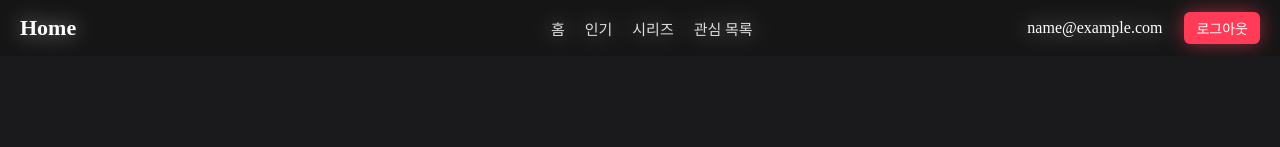
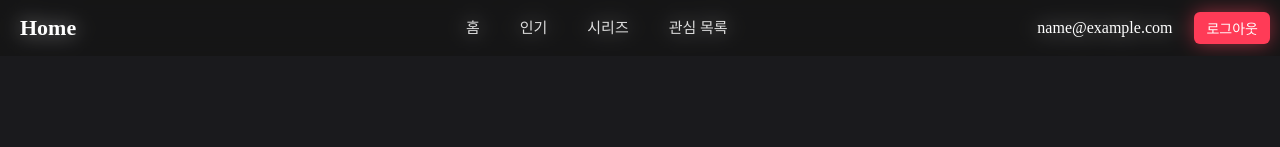
Before and after one commit to Yun-hanseo/pb_pj, a Vue app: page /#/popular in a window 1280 px wide. Shown: the top 147 px of the page. Built offline with nearby package versions, Linux system fonts and the light colour scheme; no server answers; sample sign-in values are in the browser's storage.

Commit message:
header 부분 호버부분 업그레이드

```diff
--- a/src/components/common/Header.vue
+++ b/src/components/common/Header.vue
@@ -90,32 +90,67 @@ function logout() {
 }
 
 .logo {
-  color:white;
+  color: white;
   font-size: 22px;
   font-weight: 700;
   cursor: pointer;
+  transition: 0.25s ease;
 }
+
+.logo:hover {
+  transform: scale(1.07);
+  text-shadow: 0 0 6px rgba(255, 255, 255, 0.4);
+}
+
 
 .nav {
   display: flex;
-  gap: 20px;
-  margin-left:200px;
+  gap: 40px;
+  margin-left: 80px;
 }
 
 .nav a {
   color: #ddd;
   font-size: 15px;
   text-decoration: none;
-  transition: 0.2s;
+  position: relative;
+  padding-bottom: 3px;
+  transition: 0.25s ease;
 }
+
+.nav a::after {
+  content: "";
+  position: absolute;
+  bottom: 0;
+  left: 0;
+  height: 2px;
+  width: 0%;
+  background: #ff3b57;
+  transition: width 0.25s ease;
+}
+
+.nav a:hover {
+  color: white;
+  transform: scale(1.05);
+}
+
+.nav a:hover::after {
+  width: 100%;
+}
+
 
 .user-area {
   display: flex;
   align-items: center;
-  color:white;
   gap: 12px;
-  margin-right:40px;
+  margin-right: 30px;
+  color: white;
 }
+
+.user-email {
+  color: white;
+}
+
 
 .logout-btn {
   background: #ff3b57;
@@ -125,6 +160,13 @@ function logout() {
   font-size: 14px;
   color: white;
   cursor: pointer;
-  margin-left:10px;
+  margin-left: 10px;
+  transition: 0.25s ease;
+}
+
+.logout-btn:hover {
+  background: #ff506d;
+  transform: scale(1.07);
+  box-shadow: 0 0 8px rgba(255, 80, 120, 0.5);
 }
 </style>
```
